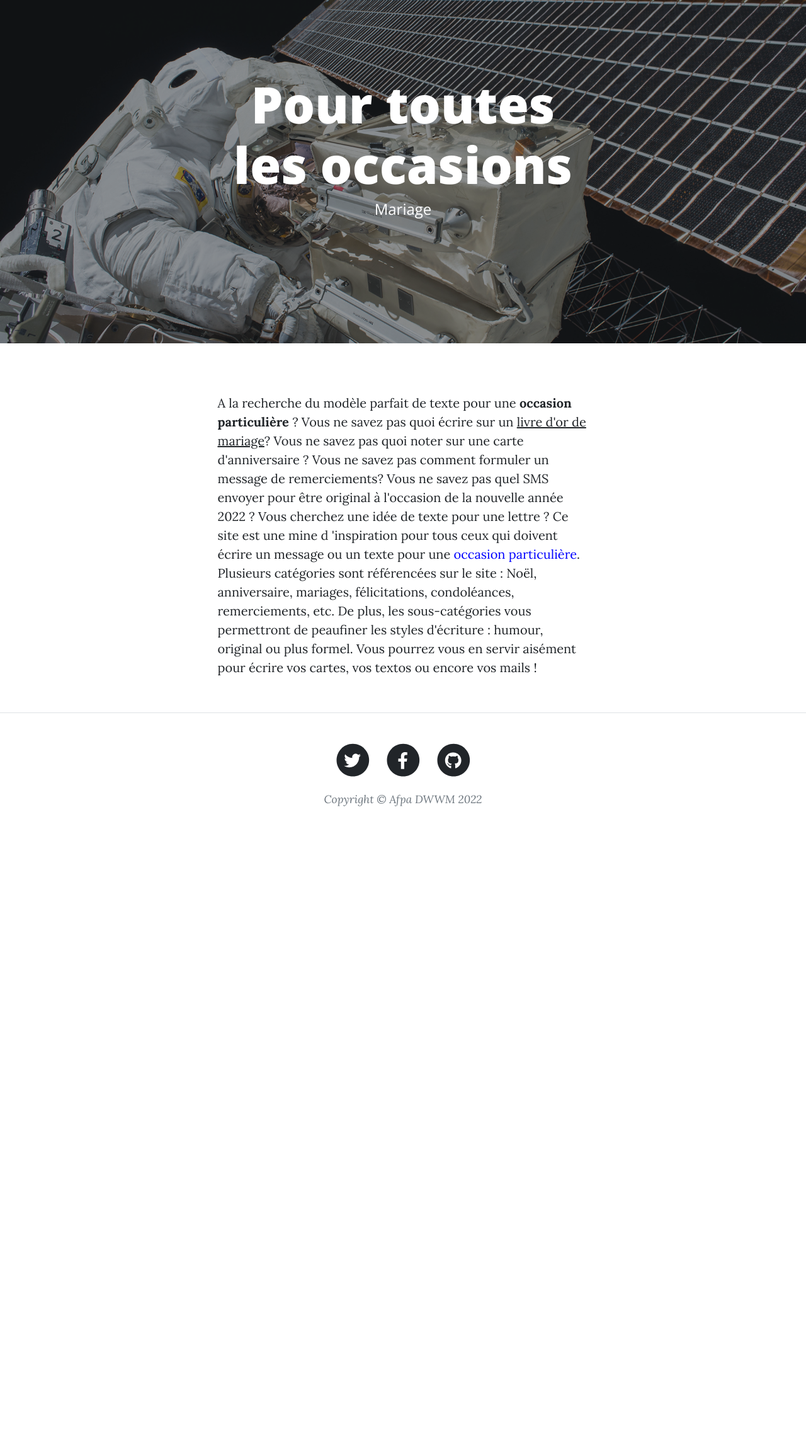
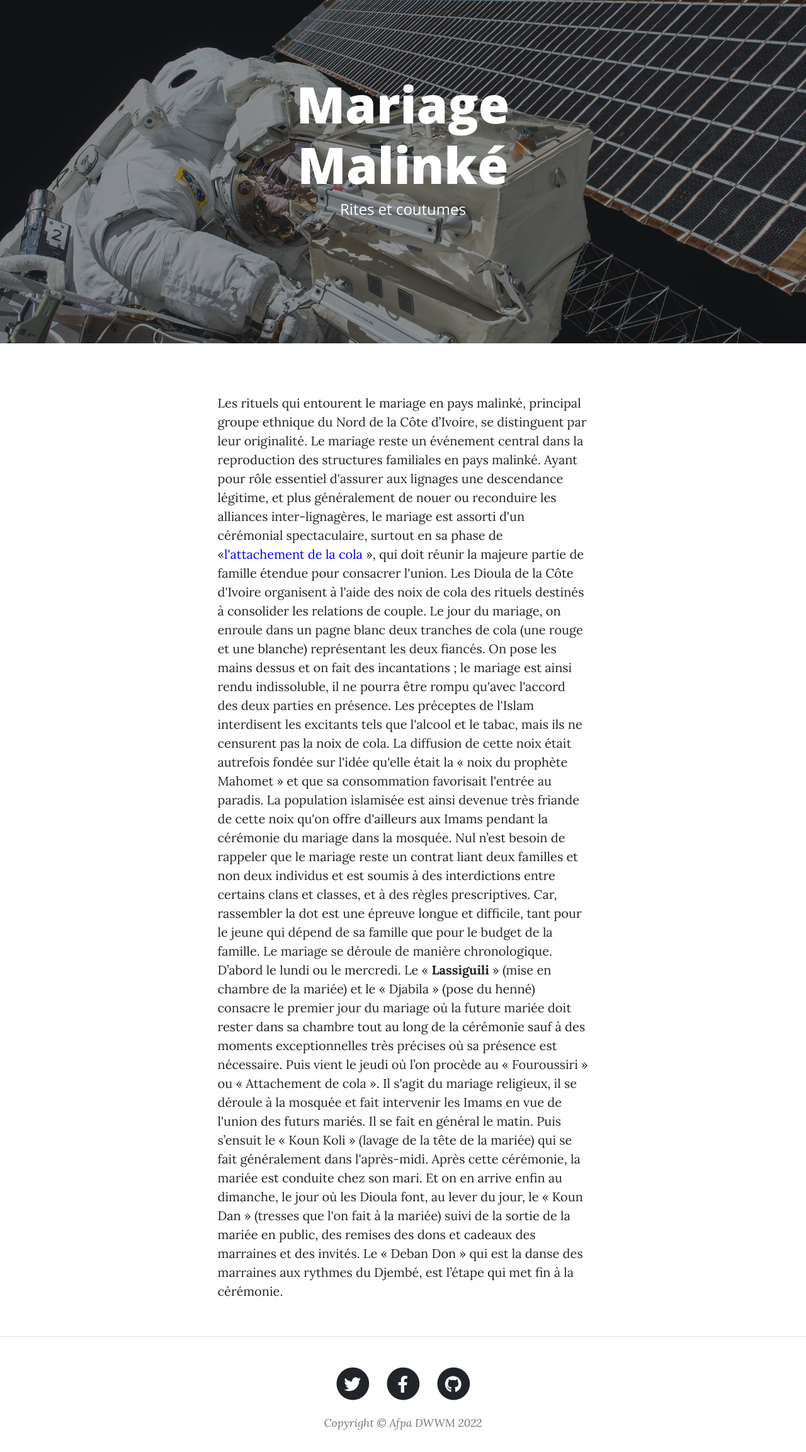
Before and after one commit to Salimatou-S/afpa_cleanBlog, a PHP site: page /post.php in a window 1280 px wide. Shown: the part 83-2388 px from the top of the page at 63% size. Before the commit the page ends 1363 px from the top, so only its background shows below. Run offline with PHP 8.4, Linux system fonts and the light colour scheme.

Commit message:
modif post_1

```diff
--- a/index.php
+++ b/index.php
@@ -19,8 +19,9 @@ include("./model/home.model.php");
                             <h3 class="post-subtitle"><?=$subtitle_art_1 ?></h3>
                         </a>
                         <p class="post-meta">
-                        <?=$auther_art_1 ?>
-                            <a href="#!"><?=$date_art_1 ?></a>
+                            Rédigé par
+                            <a href="#!"> <?=$auther_art_1 ?></a>
+                            <?=$date_art_1 ?>
                         </p>
                     </div>
                     <!-- Divider-->
--- a/model/home.model.php
+++ b/model/home.model.php
@@ -3,7 +3,7 @@ $bg='assets/img/home-bg.jpg';
 $title="Blog grandes occasions";
 $subtitle="que desires-tu?";
 
-$title_art_1='Mariages';
-$subtitle_art_1='Les endroits de reve';
+$title_art_1='Mariage Malinké';
+$subtitle_art_1='Rites et coutumes';
 $auther_art_1='Salimatou';
 $date_art_1='Marc 18, 2022';
--- a/model/post1.model.php
+++ b/model/post1.model.php
@@ -1,22 +1,16 @@
 <?php
 $bg='assets/img/post-bg.jpg';
 $color='blue';
-$title='Pour toutes les occasions';
-$subtitle='Mariage';
-$content='A la recherche du modèle parfait de texte pour une <b> occasion particulière </b>?
-Vous ne savez pas quoi écrire sur un <a href="#">livre d\'or de mariage</a>?
-Vous ne savez pas quoi noter sur une carte d\'anniversaire ?
-Vous ne savez pas comment formuler un message de remerciements?
-Vous ne savez pas quel SMS envoyer pour être original à l\'occasion de la nouvelle année 2022 ?
-Vous cherchez une idée de texte pour une lettre ?
-
+$title='Mariage Malinké';
+$subtitle='Rites et coutumes';
+$content='
+Les rituels qui entourent le mariage en pays malinké, principal groupe ethnique du Nord de la Côte d’Ivoire, se distinguent par leur originalité.
+Le mariage reste un événement central dans la reproduction des structures familiales en pays malinké. Ayant pour rôle essentiel d\'assurer aux lignages une descendance légitime, et plus généralement de nouer ou reconduire les alliances inter-lignagères, le mariage est assorti d\'un cérémonial spectaculaire, surtout en sa phase de «<span class="test">l\'attachement de la cola </span>», qui doit réunir la majeure partie de famille étendue pour consacrer l\'union.
+Les Dioula de la Côte d\'Ivoire organisent à l\'aide des noix de cola des rituels destinés à consolider les relations de couple. Le jour du mariage, on enroule dans un pagne blanc deux tranches de cola (une rouge et une blanche) représentant les deux fiancés. On pose les mains dessus et on fait des incantations ; le mariage est ainsi rendu indissoluble, il ne pourra être rompu qu\'avec l\'accord des deux parties en présence. Les préceptes de l\'Islam interdisent les excitants tels que l\'alcool et le tabac, mais ils ne censurent pas la noix de cola. La diffusion de cette noix était autrefois fondée sur l\'idée qu\'elle était la « noix du prophète Mahomet » et que sa consommation favorisait l\'entrée au paradis. La population islamisée est ainsi devenue très friande de cette noix qu\'on offre d\'ailleurs aux Imams pendant la cérémonie du mariage dans la mosquée.
 <style>
     .test{
         color:'. $color .';
     }
 </style>
-
-Ce site est une mine d \'inspiration pour tous ceux qui doivent écrire un message ou un texte pour une <span class="test">occasion particulière</span>.
-Plusieurs catégories sont référencées sur le site : Noël, anniversaire, mariages, félicitations, condoléances, remerciements, etc. De plus, les sous-catégories vous permettront de peaufiner les styles d\'écriture : humour, original ou plus formel.
-Vous pourrez vous en servir aisément pour écrire vos cartes, vos textos ou encore vos mails !';
+Nul n’est besoin de rappeler que le mariage reste un contrat liant deux familles et non deux individus et est soumis à des interdictions entre certains clans et classes, et à des règles prescriptives. Car, rassembler la dot est une épreuve longue et difficile, tant pour le jeune qui dépend de sa famille que pour le budget de la famille. Le mariage se déroule de manière chronologique. D’abord le lundi ou le mercredi. Le « <b>Lassiguili</b> » (mise en chambre de la mariée) et le « Djabila » (pose du henné) consacre le premier jour du mariage où la future mariée doit rester dans sa chambre tout au long de la cérémonie sauf à des moments exceptionnelles très précises où sa présence est nécessaire. Puis vient le jeudi où l’on procède au « Fouroussiri » ou « Attachement de cola ». Il s\'agit du mariage religieux, il se déroule à la mosquée et fait intervenir les Imams en vue de l\'union des futurs mariés. Il se fait en général le matin. Puis s’ensuit le « Koun Koli » (lavage de la tête de la mariée) qui se fait généralement dans l\'après-midi. Après cette cérémonie, la mariée est conduite chez son mari. Et on en arrive enfin au dimanche, le jour où les Dioula font, au lever du jour, le « Koun Dan » (tresses que l\'on fait à la mariée) suivi de la sortie de la mariée en public, des remises des dons et cadeaux des marraines et des invités. Le « Deban Don » qui est la danse des marraines aux rythmes du Djembé, est l’étape qui met fin à la cérémonie.';
 //on ne met pas de balise de fin php car toutes les lignes vides en dessous sont du html si on ferme. Ceci permet de faire un fichier 100% php. On doit eviter de mettre des espaces'
```
